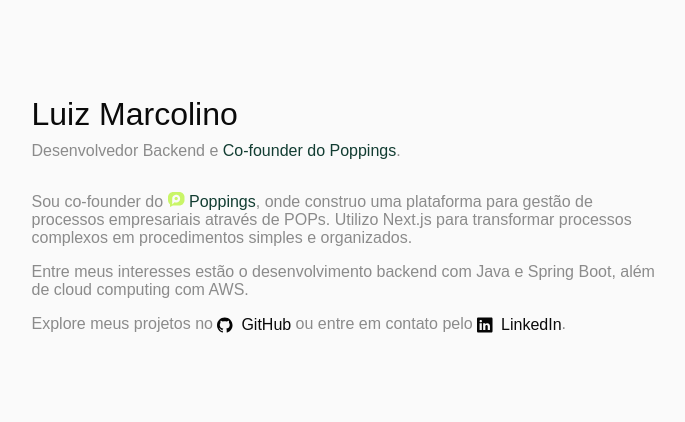
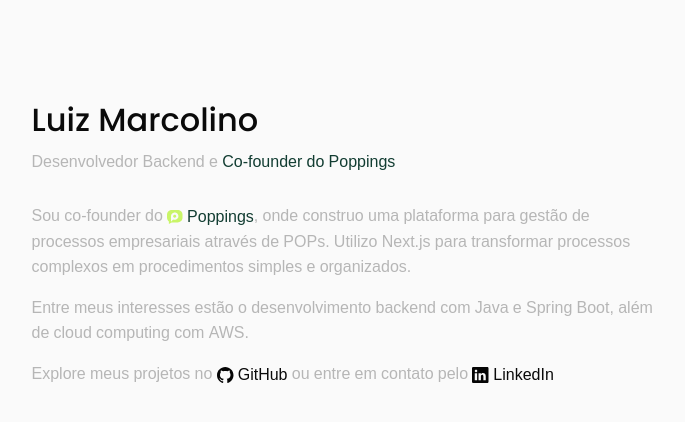
Before and after one commit to luizmarcoliino/portfoliodomarcola, a plain HTML site: page index.html in a window 1280 px wide. Shown: the whole page, without its empty margins (291-976 px from the left). Drawn offline with Linux system fonts and the light colour scheme.

Commit message:
refactor: ataualiza link da primeira parte do cabecalho, resolve problema com a fonte escrita de forma errada e finaliza a secao destaque

```diff
--- a/assets/css/paginas/index.css
+++ b/assets/css/paginas/index.css
@@ -54,28 +54,25 @@ body {
   max-width: 635px;
 }
 
-.sobre_destaque .descricao_destaque .icone_poppings {
+.link_poppings_destaque {
   display: inline-flex;
   align-items: center;
-  justify-content: center;
+  vertical-align: middle;
+  gap: var(--espaçamento-1);
+  color: var(--cor-verde-1);
+  text-decoration: none;
 }
 
-.sobre_destaque .descricao_destaque .descricao_cor_destaque {
-  color: var(--cor-verde-1);
-  font-weight: 400;
+.link_poppings_destaque img {
+  width: 16px;
+  height: 16px;
 }
 
 .link_descricao_destaque {
   display: inline-flex;
   align-items: center;
   vertical-align: middle;
-  gap: var(--espaçamento-2);
+  gap: var(--espaçamento-1);
   color: var(--cor-preto-1);
   text-decoration: none;
-  font-weight: 400;
 }
-
-.link_descricao_destaque img {
-  width: 16px;
-  height: 16px;
-}
--- a/assets/css/root.css
+++ b/assets/css/root.css
@@ -4,7 +4,7 @@
 
   --cor-preto-1: #0A0A0A;
 
-  --cor-cinza-1: #8B8B8B;
+  --cor-cinza-1: #b6b6b6;
   --cor-cinza-2: #F3F3F3;
 
   --cor-azul-1: #248EFF;
@@ -34,12 +34,12 @@
   margin: 0;
   padding: 0;
   box-sizing: border-box;
-  font-family: 'Poppings', sans-serif;
+  font-family: 'Poppins', sans-serif;
 }
 
 @font-face {
   font-family: 'Poppins';
-  src: url(../font/fonte-poppings-400.woff2);
+  src: url(../font/fonte-poppings-400.woff2) format("woff2");
   font-weight: 400;
   font-style: normal;
   font-display: swap;
@@ -47,7 +47,7 @@
 
 @font-face {
   font-family: 'Poppins';
-  src: url(../font/fonte-poppings-500.woff2);
+  src: url(../font/fonte-poppings-500.woff2) format("woff2");
   font-weight: 500;
   font-style: normal;
   font-display: swap;
--- a/index.html
+++ b/index.html
@@ -14,13 +14,13 @@
       <div class="container_destaque">
             <div class="apresentacao_destaque">
               <h1 class="titulo_destaque">Luiz Marcolino</h1>
-              <p class="descricao_destaque">Desenvolvedor Backend e <strong class="descricao_cor_destaque">Co-founder do Poppings</strong>.</p>
+              <p class="descricao_destaque">Desenvolvedor Backend e <strong class="descricao_cor_destaque">Co-founder do Poppings</strong></p>
             </div>
 
             <div class="sobre_destaque">
-              <p class="descricao_destaque">Sou co-founder do <img src="./assets/images/icones/icone-poppings.svg" class="icone_poppings" alt="ícone da startup poppings"> <strong class="descricao_cor_destaque">Poppings</strong>, onde construo uma plataforma para gestão de processos empresariais através de POPs. Utilizo Next.js para transformar processos complexos em procedimentos simples e organizados.</p>
+              <p class="descricao_destaque">Sou co-founder do <a href="https://www.poppings.com.br" target="_blank" class="link_poppings_destaque"><img src="./assets/images/icones/icone-poppings.svg"alt="ícone da startup poppings">Poppings</a>, onde construo uma plataforma para gestão de processos empresariais através de POPs. Utilizo Next.js para transformar processos complexos em procedimentos simples e organizados.</p>
               <p class="descricao_destaque">Entre meus interesses estão o desenvolvimento backend com Java e Spring Boot, além de cloud computing com AWS.</p>
-              <p class="descricao_destaque">Explore meus projetos no <a href="" class="link_descricao_destaque"><img src="./assets/images/icones/icone-github.svg" alt="ícone da empresa github"> GitHub</a> ou entre em contato pelo <a href="" class="link_descricao_destaque"><img src="./assets/images/icones/icone-linkedin.svg" alt="ícone da empresa linkedin"> LinkedIn</a>.</p>
+              <p class="descricao_destaque">Explore meus projetos no <a href="https://github.com/luizmarcoliino" target="_blank" class="link_descricao_destaque"><img src="./assets/images/icones/icone-github.svg" alt="ícone da empresa github"> GitHub</a> ou entre em contato pelo <a href="https://www.linkedin.com/in/luizmarcolino/" target="_blank" class="link_descricao_destaque"><img src="./assets/images/icones/icone-linkedin.svg" alt="ícone da empresa linkedin"> LinkedIn</a></p>
             </div>
         </div>
     </section>
```
